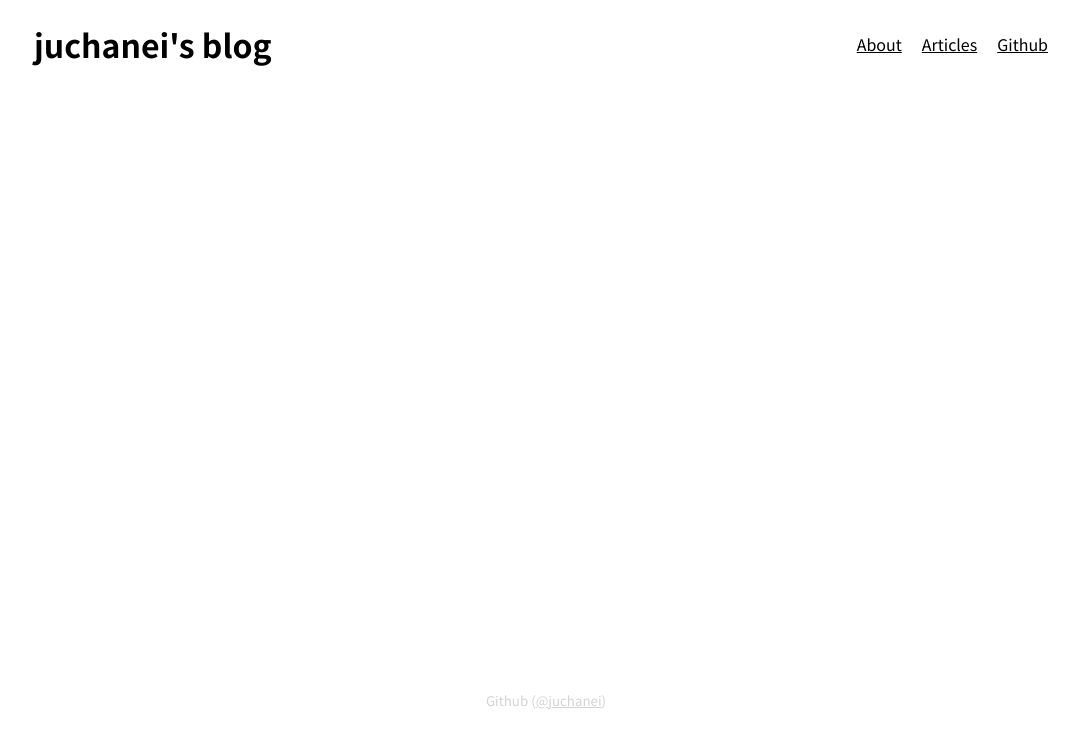
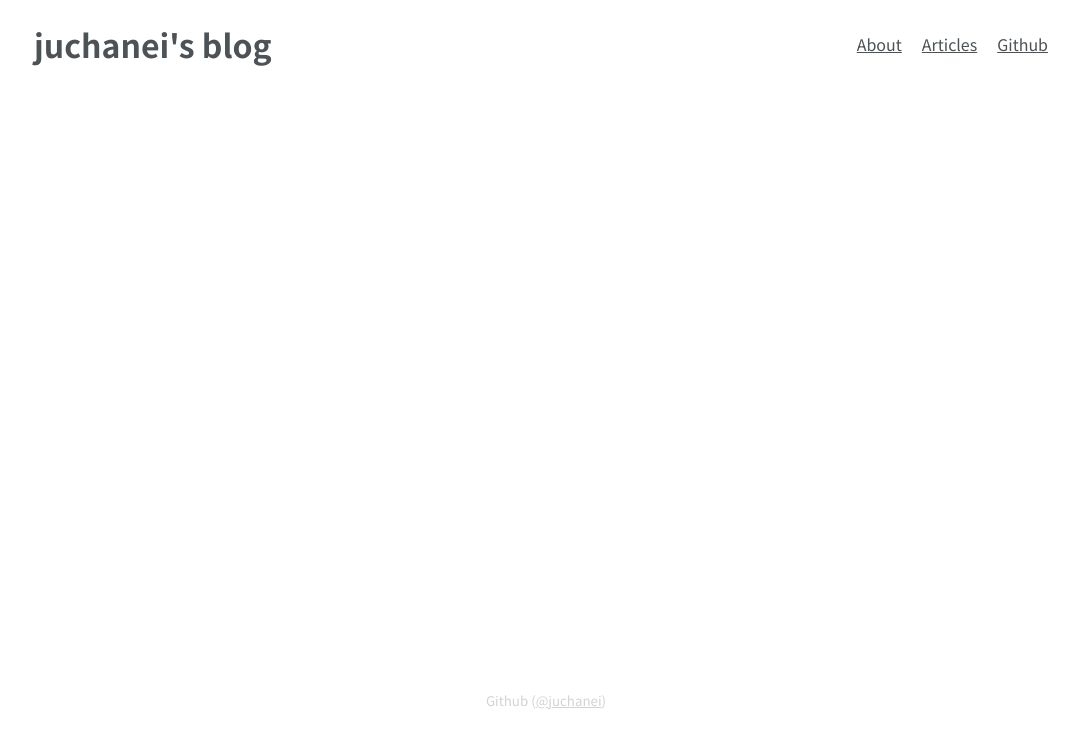
Before and after one commit to juchanei/juchanei.github.io, a Gatsby site: page / in a window 1280 px wide. Shown: the whole page, without its empty margins (94-1172 px from the left). Built offline with nearby package versions, Linux system fonts and the light colour scheme; Gatsby itself is replaced by a stand-in of ours.

Commit message:
style: Change font color

```diff
--- a/src/styles/global.css
+++ b/src/styles/global.css
@@ -10,6 +10,7 @@ html, body {
     padding: 0px;
 
     font-family: 'Noto Sans KR', sans-serif;
+    color: #4d5256;
 }
 
 h1, h2, h3, h4, h5, h6, a, em, time {
```
